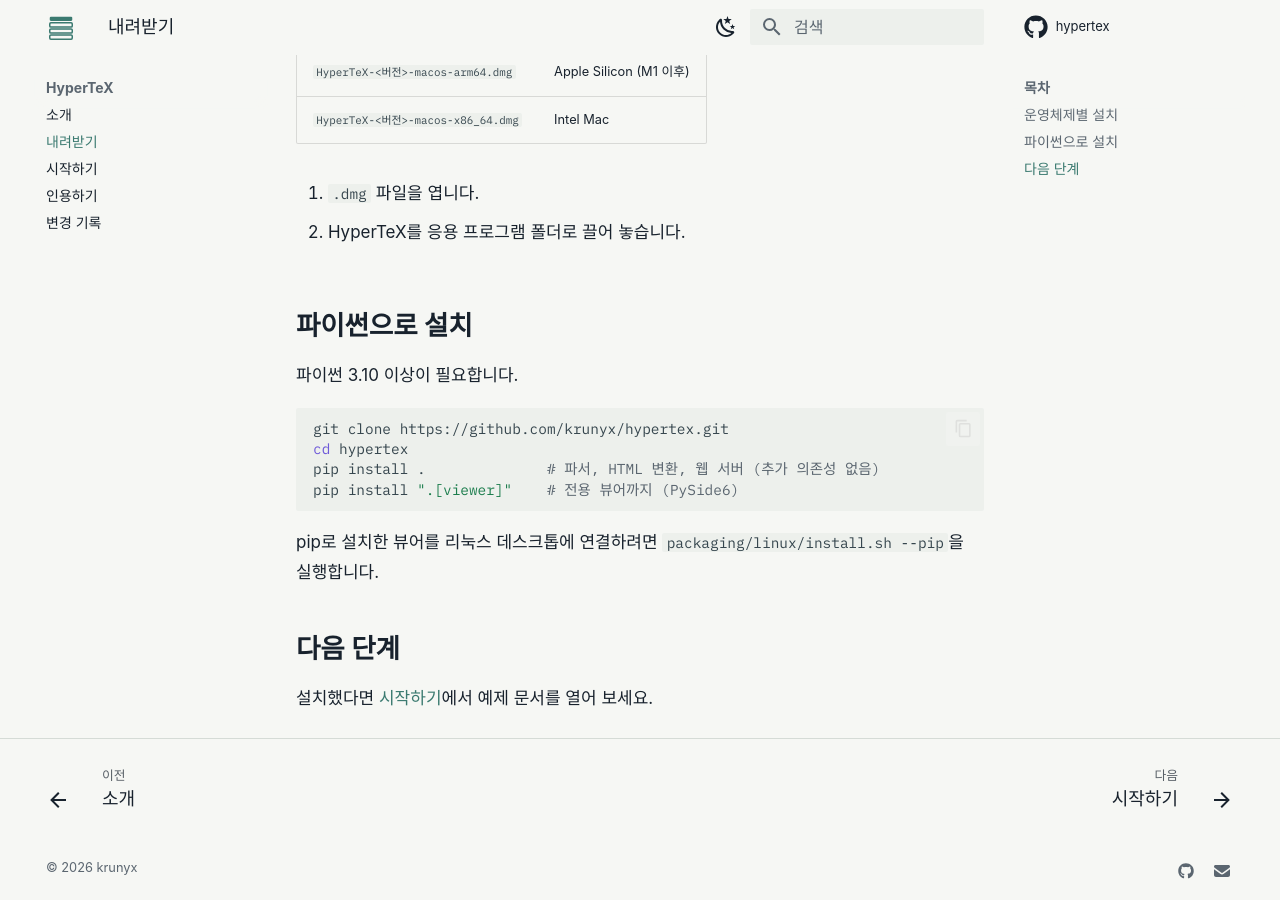
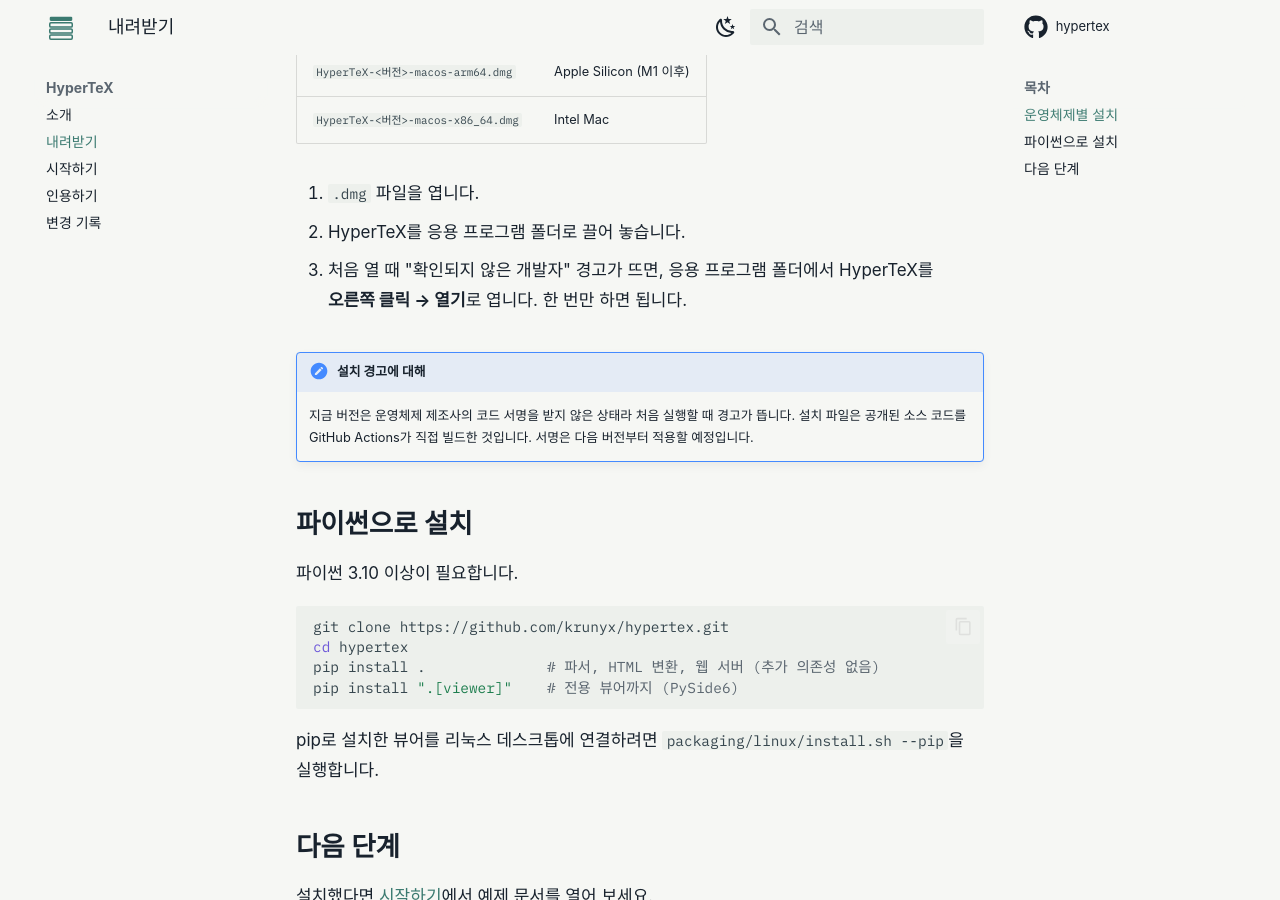
Before and after one commit to krunyx/krunyx.com, an MkDocs documentation site: the page built from docs/hypertex/download.md, in a window 1280 px wide and 900 px high, scrolled down 493 px. Built offline with MkDocs 1.6.1 and Material for MkDocs 9.7.7, drawn with Linux system fonts in a browser that asks for light colours; some web fonts are replaced; comment, search, counter and statistics services are not loaded.

Commit message:
내려받기: 서명 전 설치 경고 안내 추가
Co-Authored-By: Claude Opus 5.5 <noreply@anthropic.com>
Claude-Session: https://claude.ai/code/session_013WYynMraaDusJrMv1Fwmw5

````diff
--- a/docs/hypertex/download.md
+++ b/docs/hypertex/download.md
@@ -15,6 +15,7 @@
 
     1. `.dmg` 파일을 엽니다.
     2. HyperTeX를 응용 프로그램 폴더로 끌어 놓습니다.
+    3. 처음 열 때 "확인되지 않은 개발자" 경고가 뜨면, 응용 프로그램 폴더에서 HyperTeX를 **오른쪽 클릭 → 열기**로 엽니다. 한 번만 하면 됩니다.
 
 === "Windows"
 
@@ -23,6 +24,8 @@
     | `HyperTeX-Setup-<버전>.exe` | Windows 10, 11 |
 
     관리자 권한 없이 설치됩니다. 설치하면 `.htex` 파일과 `htex://` 링크가 HyperTeX로 열립니다.
+
+    "Windows의 PC 보호" 창이 뜨면 **추가 정보 → 실행**을 누릅니다.
 
 === "Linux"
 
@@ -46,6 +49,10 @@
     ./install.sh              # 제거할 때는 ./install.sh --uninstall
     ```
 
+!!! note "설치 경고에 대해"
+    지금 버전은 운영체제 제조사의 코드 서명을 받지 않은 상태라 처음 실행할 때 경고가 뜹니다.
+    설치 파일은 공개된 소스 코드를 GitHub Actions가 직접 빌드한 것입니다. 서명은 다음 버전부터 적용할 예정입니다.
+
 ## 파이썬으로 설치
 
 파이썬 3.10 이상이 필요합니다.
````
